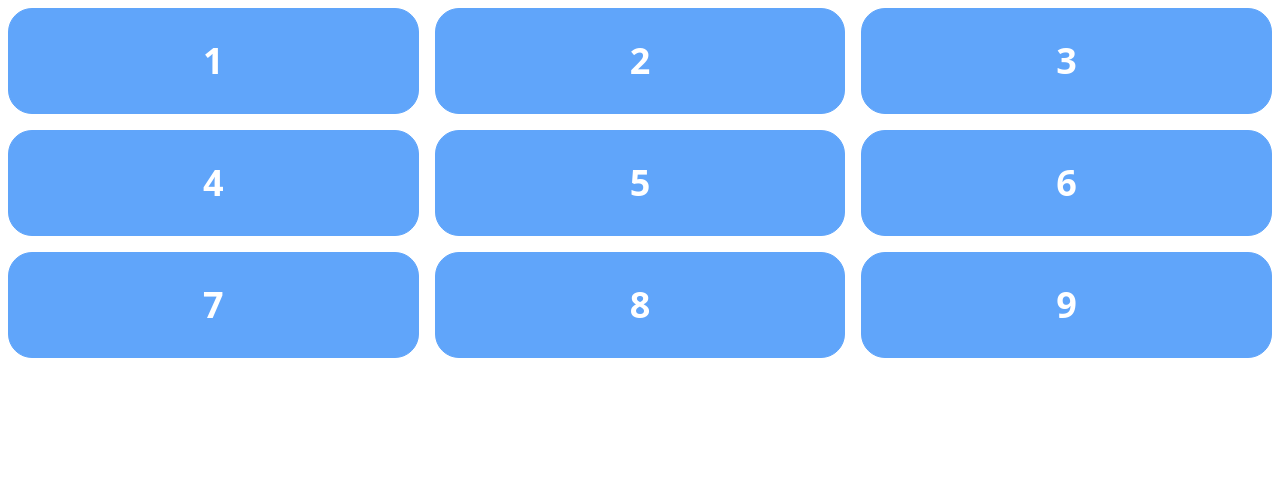
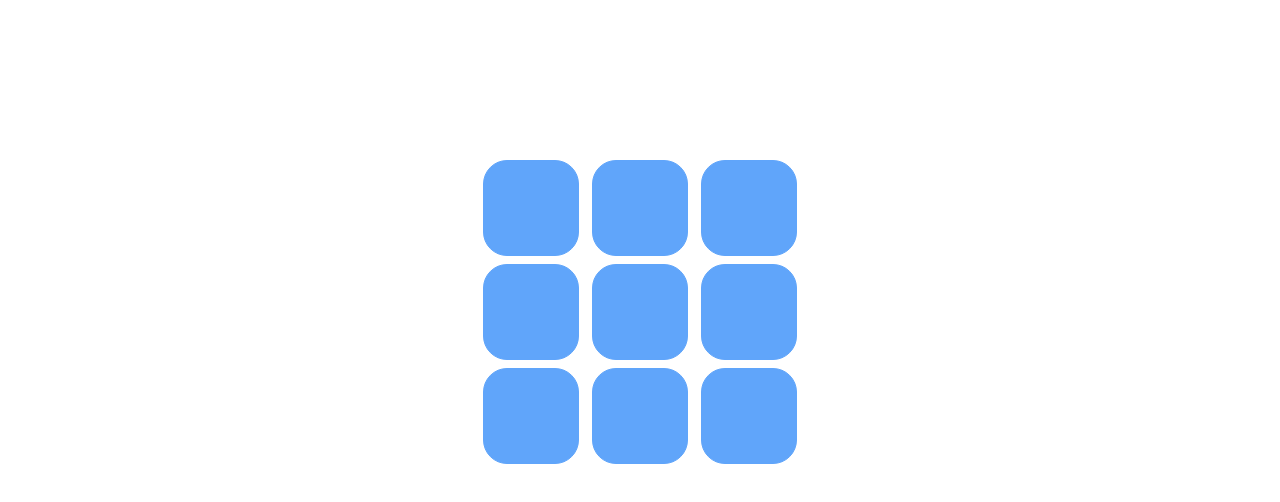
Before and after one commit to HabibMollah/react-tic-tac-toe, a React app: page / in a window 1280 px wide. Shown: the top 502 px of the page. Built offline with nearby package versions, Linux system fonts and the light colour scheme; the HTML template or start-up script is replaced by a standard one.

Commit message:
move state to parent from child

```diff
--- a/package.json
+++ b/package.json
@@ -18,6 +18,7 @@
     "@vitejs/plugin-react": "^3.1.0",
     "autoprefixer": "^10.4.14",
     "postcss": "^8.4.23",
+    "prettier-plugin-tailwindcss": "^0.2.7",
     "tailwindcss": "^3.3.1",
     "vite": "^4.2.0"
   }
--- a/src/App.jsx
+++ b/src/App.jsx
@@ -1,25 +1,38 @@
-function Square({ value }) {
+import { useState } from 'react';
+
+function App() {
+  const [array, setArray] = useState(Array(9).fill(null));
+
+  function handleClick(i) {
+    const boxes = array.slice();
+    boxes[i] = 'X';
+    setArray(boxes);
+    console.log(array);
+    console.log(boxes);
+  }
+
   return (
-    <button className="p-8 m-2 border border-blue-400  rounded-3xl bg-blue-400 text-white font-black text-4xl">
+    <div className="container mx-auto my-[20vh] grid w-80 grid-cols-3 gap-2 text-center">
+      <Square value={array[0]} onSquareClick={() => handleClick(0)} />
+      <Square value={array[1]} onSquareClick={() => handleClick(1)} />
+      <Square value={array[2]} onSquareClick={() => handleClick(2)} />
+      <Square value={array[3]} onSquareClick={() => handleClick(3)} />
+      <Square value={array[4]} onSquareClick={() => handleClick(4)} />
+      <Square value={array[5]} onSquareClick={() => handleClick(5)} />
+      <Square value={array[6]} onSquareClick={() => handleClick(6)} />
+      <Square value={array[7]} onSquareClick={() => handleClick(7)} />
+      <Square value={array[8]} onSquareClick={() => handleClick(8)} />
+    </div>
+  );
+}
+
+function Square({ value, onSquareClick }) {
+  return (
+    <button
+      onClick={onSquareClick}
+      className="mx-auto h-24 w-24 rounded-3xl border border-blue-400 bg-blue-400 text-4xl font-black text-white">
       {value}
     </button>
   );
 }
-
-function App() {
-  return (
-    <div className="container mx-auto grid grid-cols-3">
-      <Square value={1} />
-      <Square value={2} />
-      <Square value={3} />
-      <Square value={4} />
-      <Square value={5} />
-      <Square value={6} />
-      <Square value={7} />
-      <Square value={8} />
-      <Square value={9} />
-    </div>
-  );
-}
-
 export default App;
```
Also changed, not shown: 1 other file (tests, documents, lock files or other folders).
